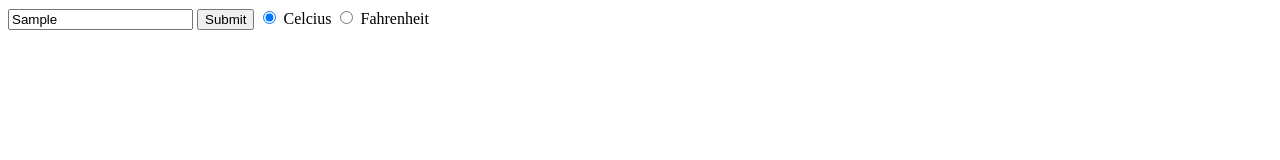
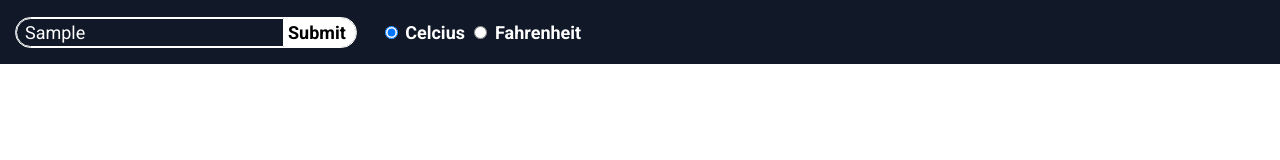
Before and after one commit to sprlm/weather-app, a plain HTML site: page index.html in a window 1280 px wide. Both pictures are taken after typing "Sample" into the empty fields and a click on the button "Submit". Drawn offline with Linux system fonts and the light colour scheme; no server answers.

Commit message:
Add basic styling to html page

```diff
--- a/index.html
+++ b/index.html
@@ -5,15 +5,32 @@
   <meta http-equiv="X-UA-Compatible" content="IE=edge">
   <meta name="viewport" content="width=device-width, initial-scale=1.0">
   <title>Weather App</title>
+  <link rel="preconnect" href="https://fonts.googleapis.com">
+  <link rel="preconnect" href="https://fonts.gstatic.com" crossorigin>
+  <link href="https://fonts.googleapis.com/css2?family=Roboto:wght@400;700&display=swap" rel="stylesheet">
   <link rel="stylesheet" href="style.css">
   <script src="weather.js" defer></script>
 </head>
 <body>
-  <input type="text" placeholder="Enter your location">
-  <button >Submit</button>
-  <input type="radio" id="metric" name="units" value="metric" checked>
-  <label for="metric">Celcius</label>
-  <input type="radio" id="imperial" name="units" value="imperial">
-  <label for="imperial">Fahrenheit</label>
+  <div class="header">
+    <div class="search-bar">
+      <input type="text" placeholder="Enter your location">
+      <button >Submit</button>
+    </div>
+
+    <div">
+      <label for="metric">
+        <input type="radio" id="metric" name="units" value="metric" checked>
+        <span>Celcius</span>
+      </label>
+
+      <label for="imperial"></label>
+        <input type="radio" id="imperial" name="units" value="imperial">
+        <span>Fahrenheit</span>
+      </label>
+    </div>
+  </div>
+
+  <div class="container"></div>
 </body>
 </html>
--- a/style.css
+++ b/style.css
@@ -0,0 +1,113 @@
+:root {
+  font-family: 'Roboto', sans-serif;
+}
+
+.clear {
+  background-color: #93c5fd;
+  color: #1e293b;
+}
+
+.cloud {
+  background-color: #cbd5e1;
+  color: #0f172a;
+}
+
+.rain {
+  background-color: #1e3a8a;
+  color: #f8fafc;
+}
+
+.storm {
+  background-color: #1e3a8a;
+  color: #fef08a;
+}
+
+.dust {
+  background-color: #a8a29e;
+  color: #0f172a;
+}
+
+html,
+body {
+  height: 100%;
+}
+
+body {
+  margin: 0;
+  padding: 0;
+  transition: 0.2s ease-in-out;
+}
+
+h1 {
+  margin: 0;
+}
+
+.header {
+  display: flex;
+  align-items: center;
+  gap: 24px;
+  height: 64px;
+  padding: 0 16px;
+  font-size: 18px;
+  font-weight: bold;
+  background-color: #111827;
+  color: white;
+}
+
+.search-bar {
+  border-radius: 16px;
+  display: flex;
+}
+
+.search-bar:focus-within {
+  outline: 1px solid white;
+}
+
+input[type="text"] {
+  height: 25px;
+  width: 256px;
+  border: 1px solid white;
+  border-top-left-radius: 16px;
+  border-bottom-left-radius: 16px;
+  padding-left: 8px;
+  font-family: 'Roboto', sans-serif;
+  font-size: 18px;
+  background-color: transparent;
+  color: white;
+}
+
+input[type="text"]::placeholder {
+  color: #d1d5db;
+}
+
+input[type="text"]:focus {
+  outline: 0;
+}
+
+input[type="radio"] {
+  align-self: flex-start;
+}
+
+button {
+  border: 0;
+  border-top-right-radius: 16px;
+  border-bottom-right-radius: 16px;
+  padding: 4px 10px 4px 4px;
+  font-family: 'Roboto', sans-serif;
+  font-size: 18px;
+  font-weight: bold;
+  background-color: white;
+  transition: 0.2s;
+}
+
+button:hover {
+  background-color: #eee;
+  cursor: pointer;
+}
+
+.container {
+  height: calc(100% - 64px);
+  display: flex;
+  justify-content: center;
+  align-items: center;
+}
```
